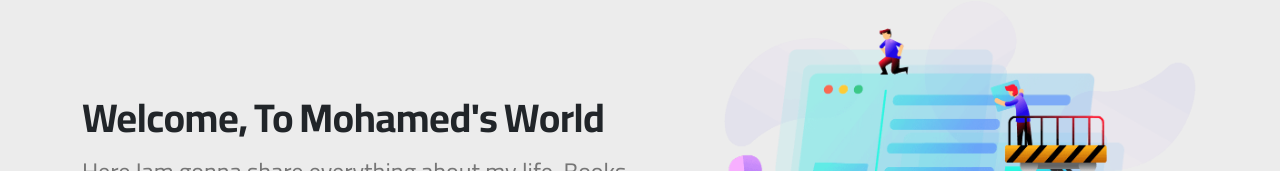
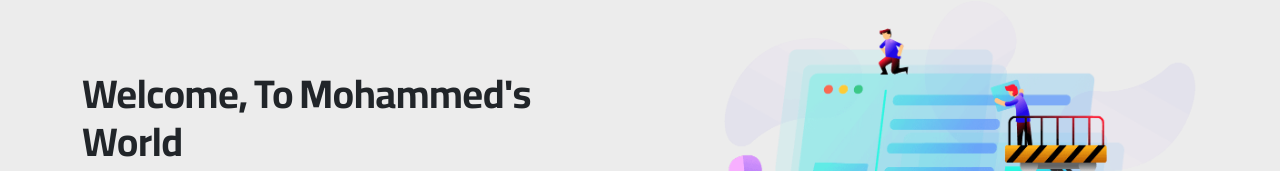
Before and after one commit to rrmohamed/Bootstrap-Template, a plain HTML site: page index.html in a window 1280 px wide. Shown: the part 255-426 px from the top of the page. Drawn offline with Linux system fonts and the light colour scheme.

Commit message:
update h1 on landeing section

```diff
--- a/index.html
+++ b/index.html
@@ -81,7 +81,7 @@
         <div class="container ">
             <div class="row d-flex align-items-center ">
                 <div class="col-lg-6 col-md-12 col-sm-12 landing-text text-center text-md-start">
-                    <h1 class="fw-bold">Welcome, To Mohamed's World </h1>
+                    <h1 class="fw-bold">Welcome, To Mohammed's World </h1>
                     <p class="fs-4 text-black-50 ">
                         Here Iam gonna share everything about my life.
                          Books Iam reading, Games Iam Playing,
```
